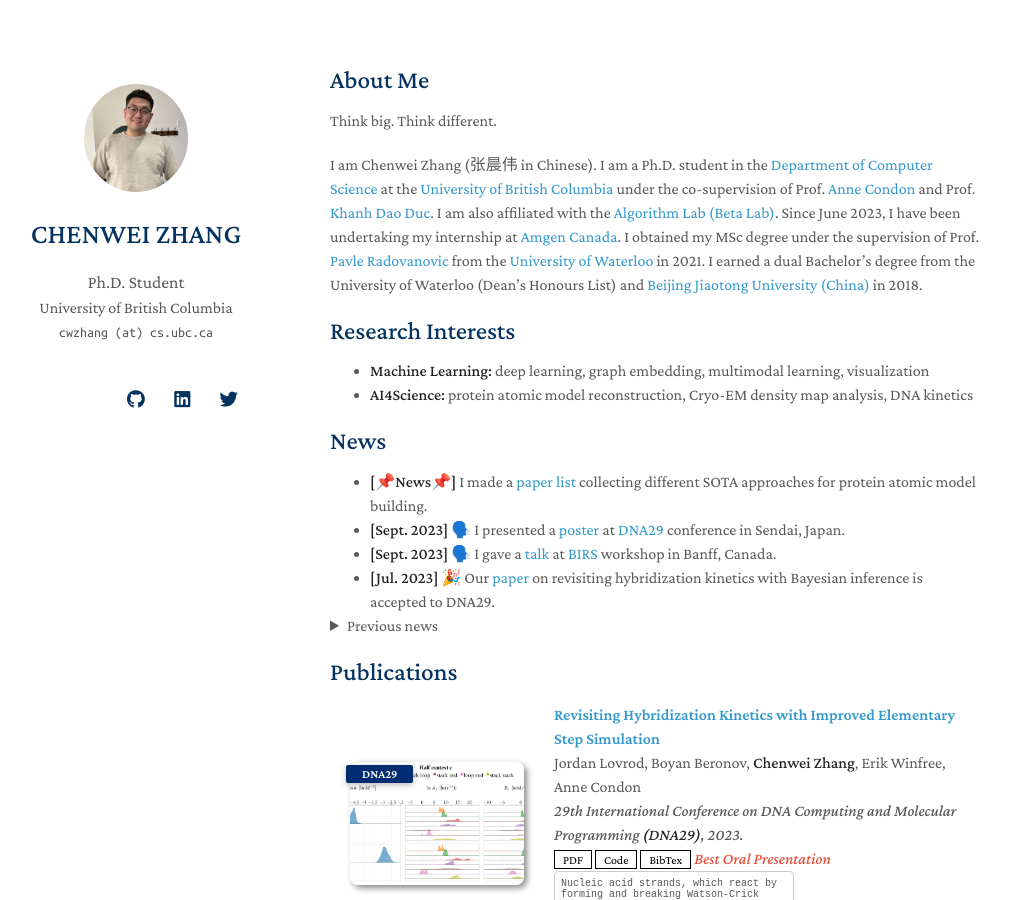
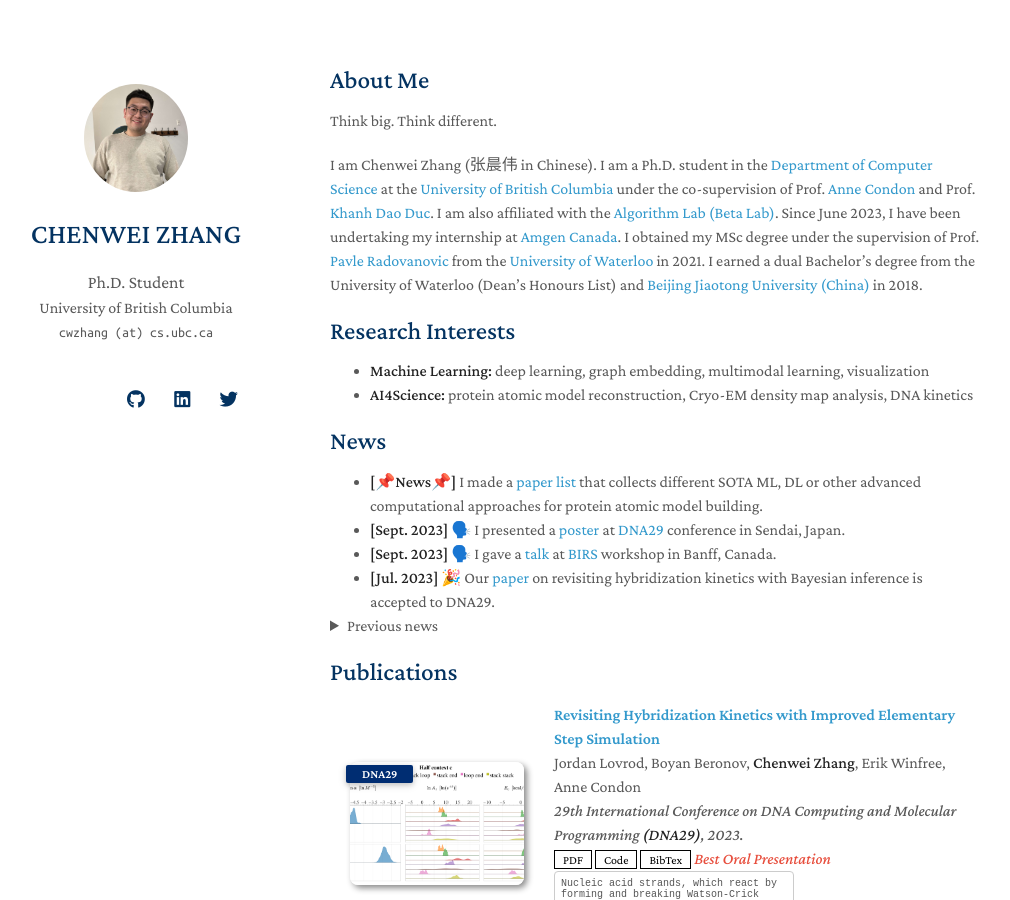
Before and after one commit to chenwei-zhang/chenwei-zhang.github.io, a Jekyll site: the page built from index.md, in a window 1280 px wide and 900 px high. Shown: the whole window, without its empty margins (140-1150 px from the left). Built offline with Jekyll 4.4.1, drawn with Linux system fonts in a browser that asks for light colours; nearby versions of some CDN libraries; a style sheet for code colours, icons or effects is not loaded; our own code applies the rules of GitHub Pages for plain Markdown files.

Commit message:
Update index.md

```diff
--- a/index.md
+++ b/index.md
@@ -16,7 +16,7 @@ I am Chenwei Zhang (张晨伟 in Chinese). I am a Ph.D. student in the [Departme
 
 ## News
 
-- **[📌News📌]** I made a [paper list](https://github.com/chenwei-zhang/Papers-atomic-model-building-in-CryoEM-maps) collecting different SOTA approaches for protein atomic model building.
+- **[📌News📌]** I made a [paper list](https://github.com/chenwei-zhang/Papers-atomic-model-building-in-CryoEM-maps) that collects different SOTA ML, DL or other advanced computational approaches for protein atomic model building.
 - **[Sept. 2023]** 🗣️ I presented a [poster](./assets/files/vida_DNA29_poster.pdf) at [DNA29](https://dna29.org/index.html) conference in Sendai, Japan.
 - **[Sept. 2023]** 🗣️ I gave a [talk](https://www.birs.ca/events/2023/5-day-workshops/23w5142/videos/watch/202309071601-Zhang.html) at [BIRS](https://www.birs.ca/events/2023/5-day-workshops/23w5142) workshop in Banff, Canada.
 - **[Jul. 2023]** 🎉 Our [paper](https://drops.dagstuhl.de/opus/volltexte/2023/18788/) on revisiting hybridization kinetics with Bayesian inference is accepted to DNA29.
```
